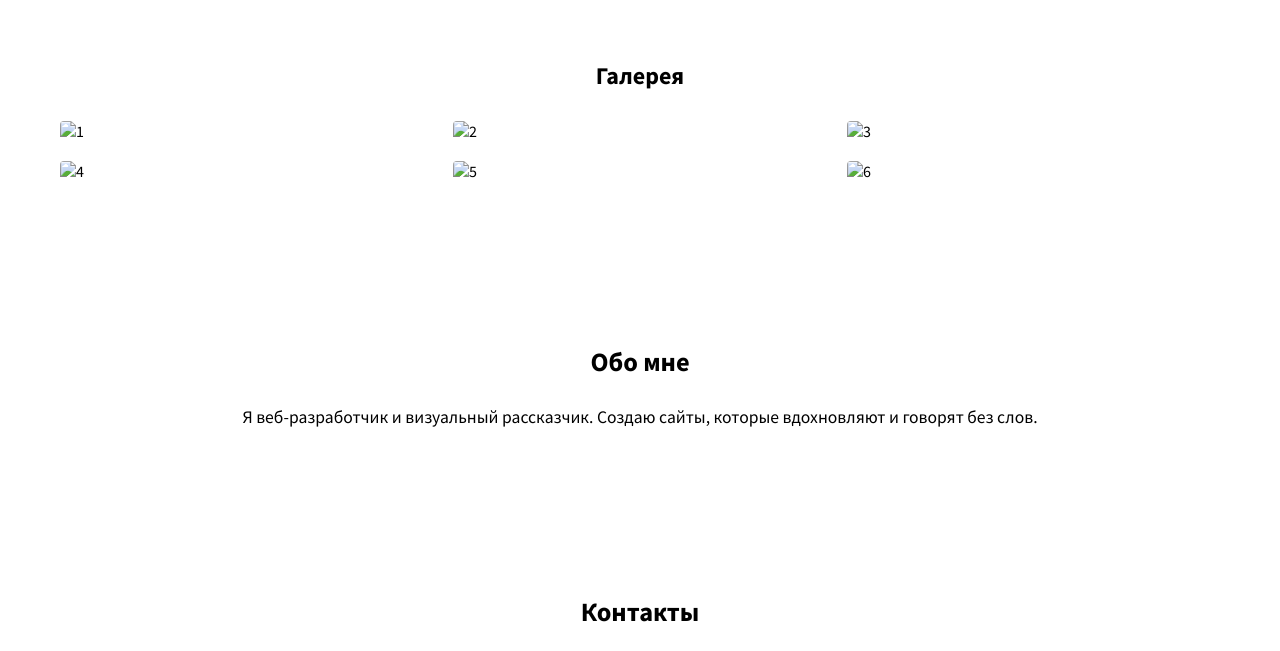
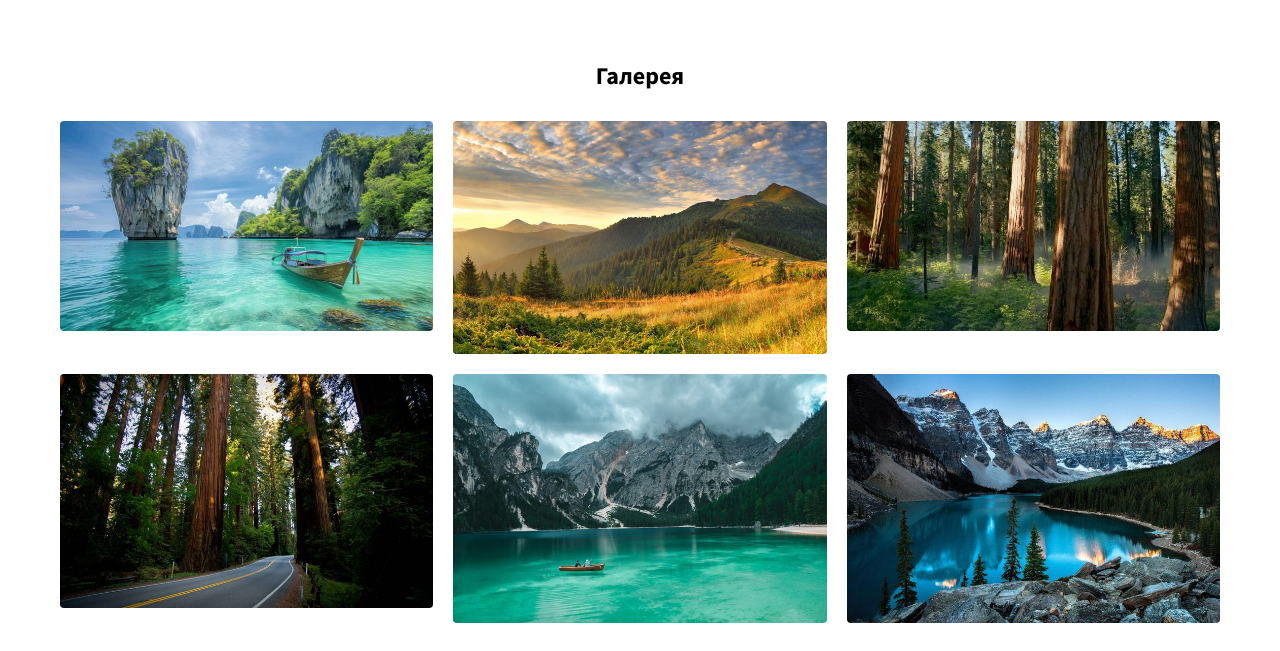
Before and after one commit to SGdupreeh/lp1, a plain HTML site: page index.html in a window 1280 px wide. Shown: the part 820-1471 px from the top of the page. Drawn offline with nearby package versions, Linux system fonts and the light colour scheme.

Commit message:
Update index.html

```diff
--- a/index.html
+++ b/index.html
@@ -217,12 +217,12 @@
   <section class="section" id="gallery">
     <h2 style="text-align:center; margin-bottom:30px;" data-aos="fade-up">Галерея</h2>
     <div class="gallery-grid">
-      <img src="1.jpg" alt="1" data-aos="zoom-in">
-      <img src="2.jpg" alt="2" data-aos="zoom-in">
-      <img src="3.jpg" alt="3" data-aos="zoom-in">
-      <img src="4.jpg" alt="4" data-aos="zoom-in">
-      <img src="5.jpg" alt="5" data-aos="zoom-in">
-      <img src="6.jpg" alt="6" data-aos="zoom-in">
+      <img src="images/1.jpg" alt="1" data-aos="zoom-in">
+      <img src="images/2.jpg" alt="2" data-aos="zoom-in">
+      <img src="images/3.jpg" alt="3" data-aos="zoom-in">
+      <img src="images/4.jpg" alt="4" data-aos="zoom-in">
+      <img src="images/5.jpg" alt="5" data-aos="zoom-in">
+      <img src="images/6.jpg" alt="6" data-aos="zoom-in">
     </div>
   </section>
 
```
